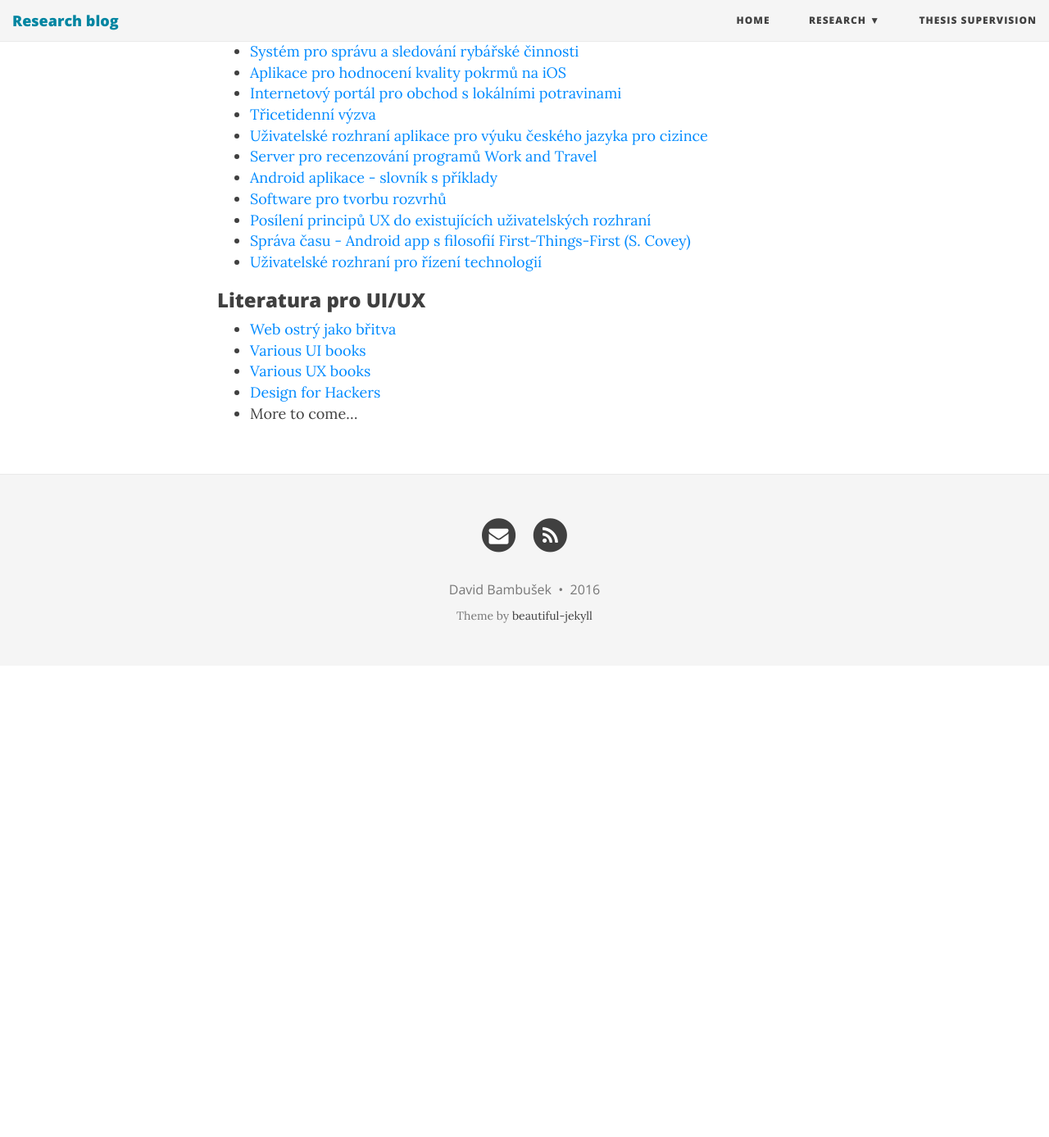
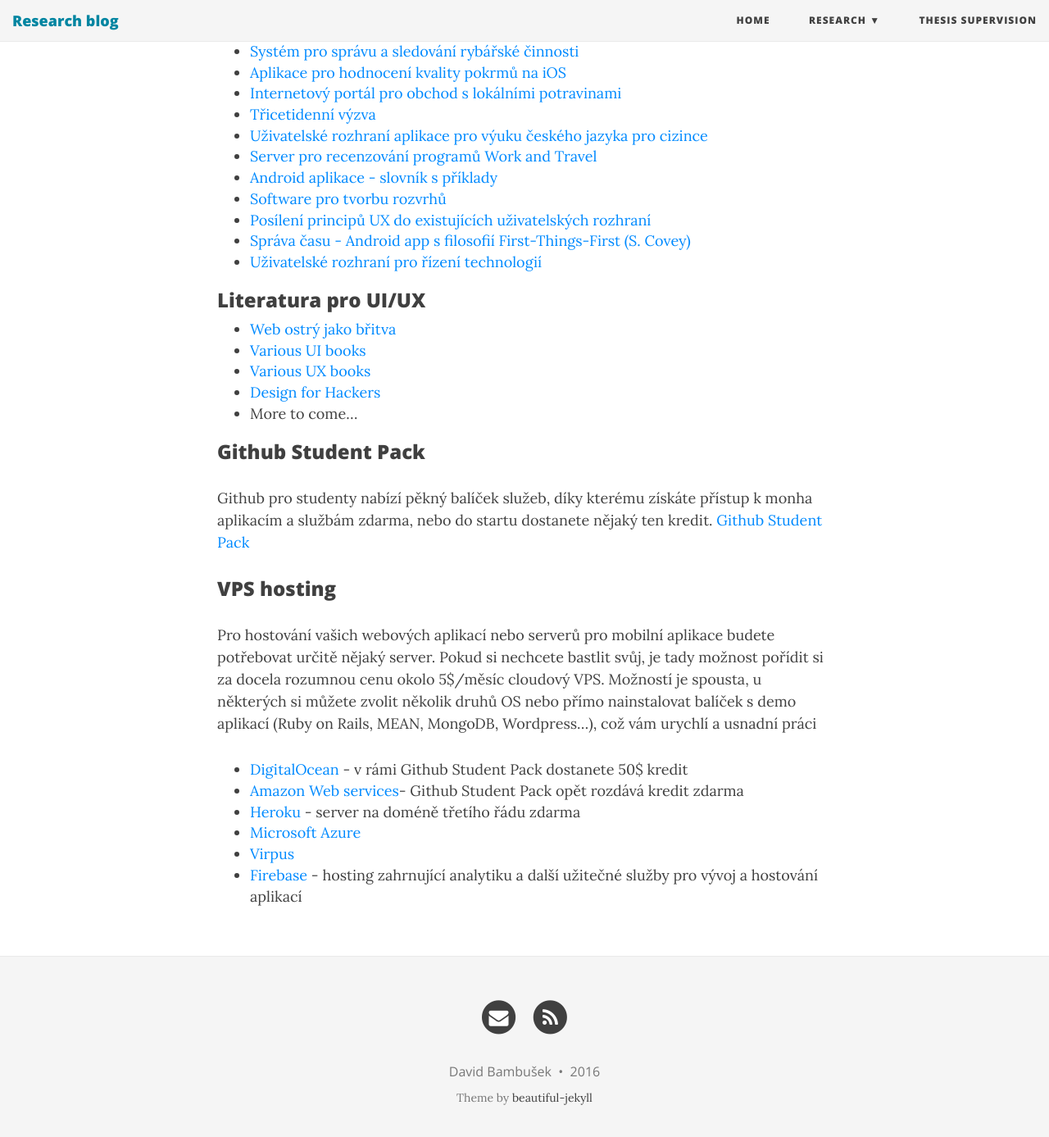
Before and after one commit to ibambusek/ibambusek.github.io, a Jekyll site: the page built from thesis.md, in a window 1280 px wide and 1400 px high, scrolled down 1825 px. Shown: the top 1387 px of the window at 82% size. Built offline with Jekyll 4.4.1, drawn with Linux system fonts in a browser that asks for light colours; nearby versions of some CDN libraries; before the commit the page ends 2637 px from its top, so only the background shows below that.

Commit message:
VPS Servers

```diff
--- a/thesis.md
+++ b/thesis.md
@@ -66,3 +66,16 @@ Vždy se podívejte na hodnocení vedoucího/oponenta a známku, ať si udělát
 - [Various UX books](http://www.adhamdannaway.com/blog/ux-design/10-must-read-ux-design-books)
 - [Design for Hackers](https://www.amazon.com/Design-Hackers-Reverse-Engineering-Beauty/dp/1119998956)
 - More to come...
+
+### Github Student Pack
+Github pro studenty nabízí pěkný balíček služeb, díky kterému získáte přístup k monha aplikacím a službám zdarma, nebo do startu dostanete nějaký ten kredit. [Github Student Pack](https://education.github.com/pack)
+
+### VPS hosting
+Pro hostování vašich webových aplikací nebo serverů pro mobilní aplikace budete potřebovat určitě nějaký server. Pokud si nechcete bastlit svůj, je tady možnost pořídit si za docela rozumnou cenu okolo 5$/měsíc cloudový VPS. Možností je spousta, u některých si můžete zvolit několik druhů OS nebo přímo nainstalovat balíček s demo aplikací (Ruby on Rails, MEAN, MongoDB, Wordpress...), což vám urychlí a usnadní práci
+
+- [DigitalOcean](https://www.digitalocean.com/) - v rámi Github Student Pack dostanete 50$ kredit
+- [Amazon Web services](https://aws.amazon.com/)- Github Student Pack opět rozdává kredit zdarma
+- [Heroku](https://www.heroku.com/) - server na doméně třetího řádu zdarma
+- [Microsoft Azure](https://azure.microsoft.com/cs-cz/)
+- [Virpus](http://virpus.com/)
+- [Firebase](https://firebase.google.com/) - hosting zahrnující analytiku a další užitečné služby pro vývoj a hostování aplikací
```
